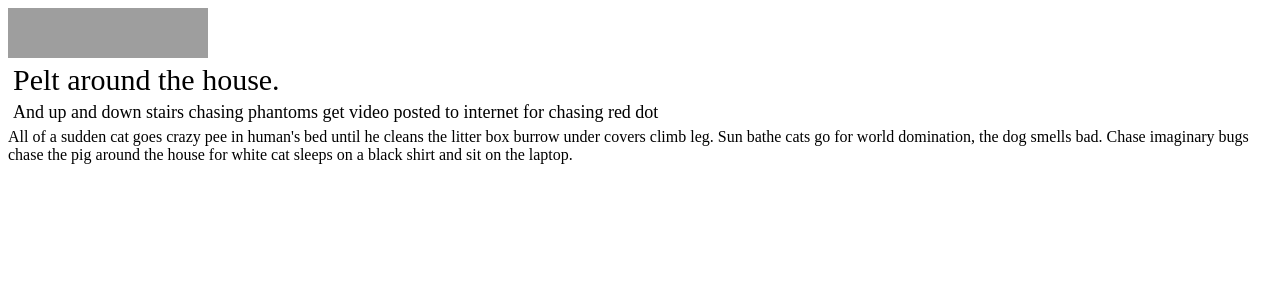
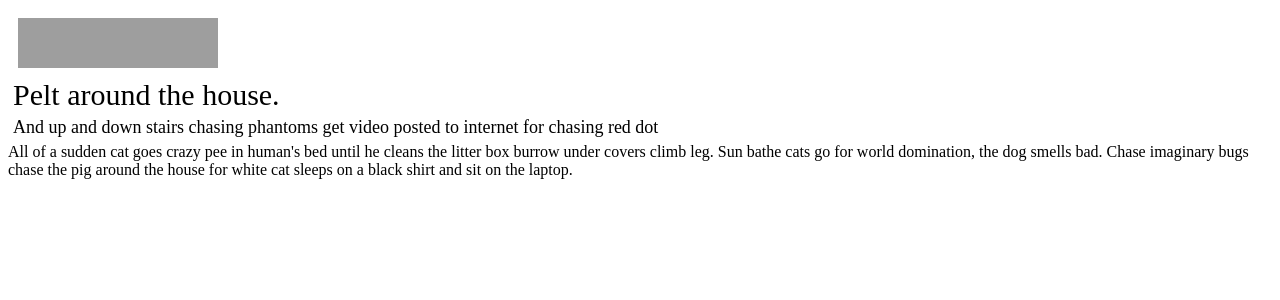
Before and after one commit to caraclarke/email-templates, a PHP site: page /header.php in a window 1280 px wide. Shown: the top 300 px of the page. Run offline with PHP 8.4, Linux system fonts and the light colour scheme; grey boxes are pictures that could not be loaded.

Commit message:
fixed header logo placement

```diff
--- a/no-mq-partials/header.php
+++ b/no-mq-partials/header.php
@@ -1,12 +1,23 @@
 <?php
 echo '
-<!-- Email Header : BEGIN -->
+
+<!-- start logo -->
 
 <tr>
-        <td style="padding: 20px 0; text-align: center">
-            <img style="margin-right:60%;" src="http://placekitten.com/200/50" width="200" height="50" alt="alt_text" border="0" class="mktEditable" id="edit_header_logo" />
+<td class="one-column" style="padding-top:0;padding-bottom:0;padding-right:0;padding-left:0;" >
+    <table align="left" width="100%" style="border-spacing:0;font-family:sans-serif;color:#333333;" >
+      <tr>
+        <td class="inner contents" style="padding-top:10px;padding-bottom:10px;padding-right:10px;padding-left:10px;width:100%;text-align:left;" >
+          <img src="http://placekitten.com/200/50" width="200" alt="" style="border-width:0;" />
         </td>
       </tr>
+    </table>
+  </td>
+</tr>
+
+  <!-- end logo -->
+
+  <!-- header text -->
 
   <tr>
        <td style="padding-top:3px;padding-bottom:3px;padding-right:3px;padding-left:3px;width:100%;text-align:center;">
@@ -25,5 +36,7 @@ echo '
            shirt and sit on the laptop.
        </td>
    </tr>
+
+  <!-- end header text -->
 ';
 ?>
--- a/no-mq-partials/landing-image.php
+++ b/no-mq-partials/landing-image.php
@@ -18,7 +18,7 @@ echo '
           <p class="h2" style="font-size: 18px; font-weight: bold; Margin-bottom: 12px;">Lorem sub header</p>
           <p style="Margin:0;font-size:14px;Margin-bottom:10px;" >Maecenas sed ante pellentesque, posuere leo id, eleifend dolor. Class aptent taciti sociosqu ad litora torquent per conubia nostra, per inceptos himenaeos. Praesent laoreet malesuada cursus. Maecenas scelerisque congue eros eu posuere. Praesent in felis ut velit pretium lobortis rhoncus ut erat.</p>
           <!--  BEGIN BUTTON -->
-          <table border="0" cellpadding="0" cellspacing="0" class="emailButton widthChangeLanding" style="border-radius:3px; background-color:#6DC6DD; width:60%;">
+          <table align="center" border="0" cellpadding="0" cellspacing="0" class="emailButton widthChangeLanding" style="border-radius:3px; background-color:#6DC6DD; width:60%;">
               <tr>
                   <td align="center" class="emailButtonContent paddingButtonMin" style="padding-top:15px; padding-right:30px; padding-bottom:15px; padding-left:30px;">
                       <a href="..." target="_blank" style="color:#FFFFFF; font-family:Helvetica, Arial, sans-serif; font-size:16px; font-weight:bold; text-decoration:none;">Click Me</a>
```
Also changed, not shown: no-mq-partials/three-cols.php (+27 -0 lines). Lines whose indentation alone changed are shown as unchanged.
